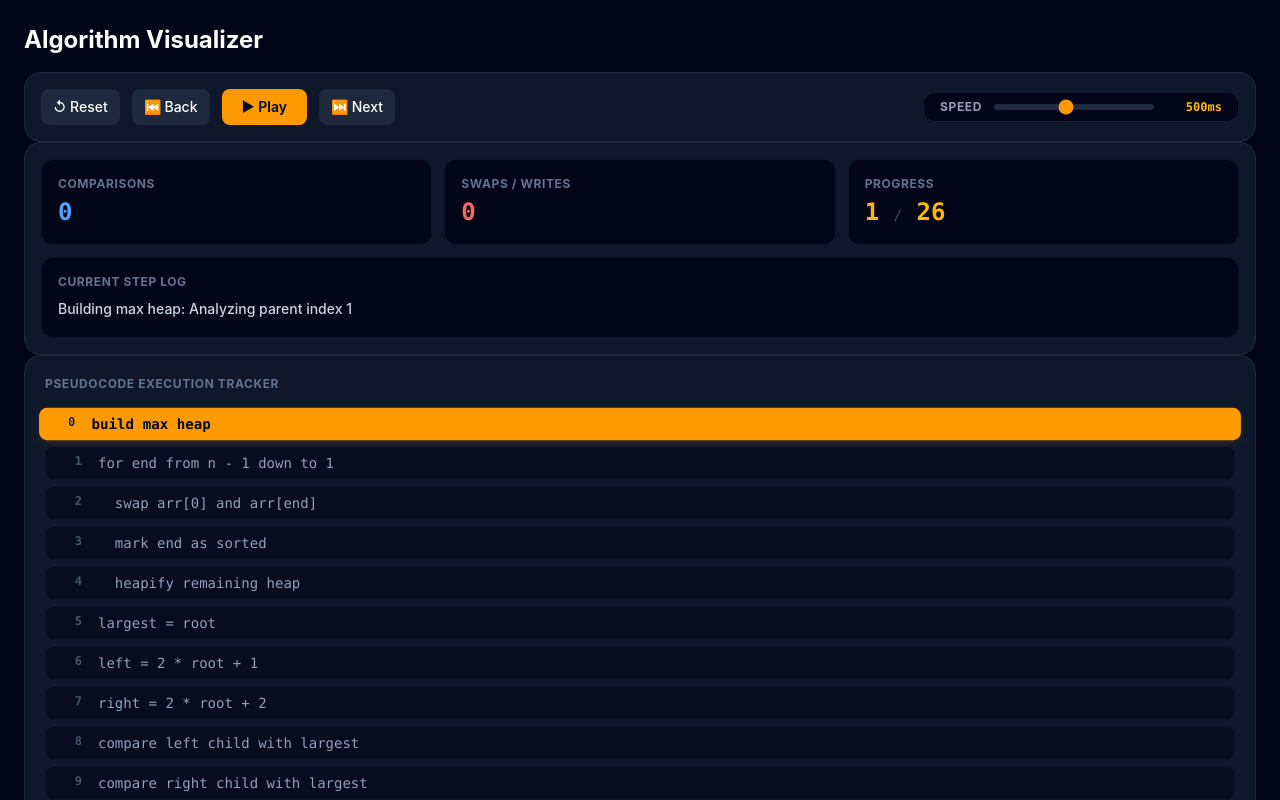
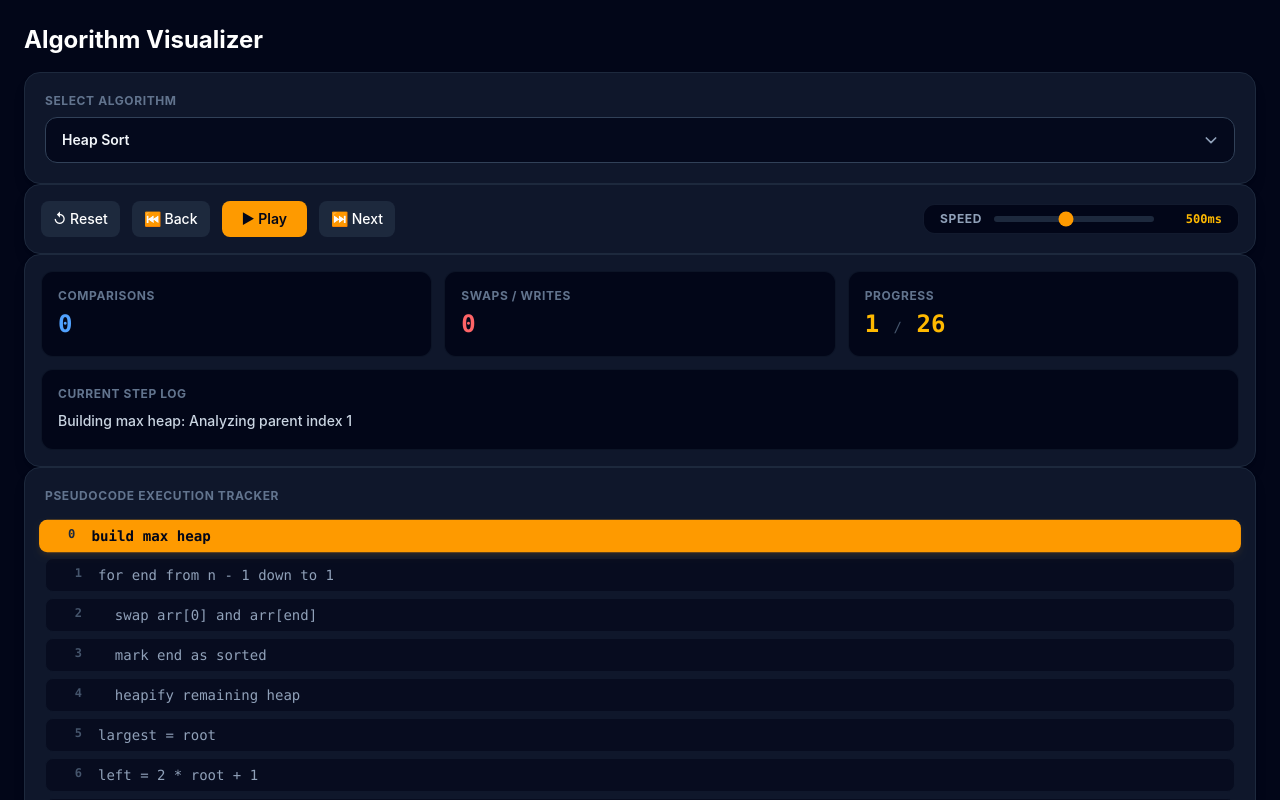
Before and after one commit to Sree-2607/Algorithm-Visualiser-and-Complexity-Analyser, a React (Vite) app: page / in a window 1280 px wide. Shown: the top 800 px of the page. Built offline with nearby package versions, Linux system fonts and the light colour scheme; the HTML template or start-up script is replaced by a standard one.

Commit message:
feat(UI): add Algorithm selection dropdown

```diff
--- a/src/App.tsx
+++ b/src/App.tsx
@@ -6,6 +6,8 @@ import { useStepPlayer } from './hooks/useStepPlayer'
 import Legend from './components/Legend'
 import StatsPanel from './components/StatsPanel'
 import PseudoCodePanel from './components/PseudocodePanel'
+import AlgoSelector from './components/AlgoSelector'
+import type { AlgorithmType } from './types'
 
 function App() {
   const input = [5, 3, 1, 4]
@@ -15,9 +17,17 @@ function App() {
 
   const player = useStepPlayer(input, steps, speed)
 
+  const [selectedAlgorithm, setSelectedAlgorithm] =
+  useState<AlgorithmType>('heapSort')
+
   return (
     <div className="min-h-screen bg-slate-950 p-6 text-white">
       <h1 className="mb-4 text-2xl font-bold">Algorithm Visualizer</h1>
+
+      <AlgoSelector
+        selectedAlgorithm={selectedAlgorithm}
+        onAlgorithmChange={setSelectedAlgorithm}
+      />
 
       <Controls
         isPlaying={player.isPlaying}
--- a/src/components/AlgoSelector.tsx
+++ b/src/components/AlgoSelector.tsx
@@ -0,0 +1,64 @@
+import type { AlgorithmType, AlgoSelectorProps } from '../types'
+
+const sortingAlgorithms: {
+  id: AlgorithmType
+  label: string
+}[] = [
+  { id: 'bubbleSort', label: 'Bubble Sort' },
+  { id: 'selectionSort', label: 'Selection Sort' },
+  { id: 'insertionSort', label: 'Insertion Sort' },
+  { id: 'mergeSort', label: 'Merge Sort' },
+  { id: 'quickSort', label: 'Quick Sort' },
+  { id: 'heapSort', label: 'Heap Sort' },
+]
+
+export default function AlgoSelector({
+  selectedAlgorithm,
+  onAlgorithmChange,
+}: AlgoSelectorProps) {
+  return (
+    <div className="rounded-2xl border border-slate-800 bg-slate-900 p-5 shadow-lg">
+      <label
+        htmlFor="algorithm-select"
+        className="mb-2 block text-xs font-bold uppercase tracking-wider text-slate-500 select-none"
+      >
+        Select Algorithm
+      </label>
+
+      {/* Relative container to wrap our appearance-none select and custom chevron icon */}
+      <div className="relative group">
+        <select
+          id="algorithm-select"
+          value={selectedAlgorithm}
+          onChange={(event) =>
+            onAlgorithmChange(event.target.value as AlgorithmType)
+          }
+          className="w-full appearance-none rounded-xl border border-slate-700 bg-slate-950/80 px-4 py-3 pr-10 text-sm font-semibold text-slate-100 outline-none transition-all cursor-pointer focus:border-amber-500 focus:ring-1 focus:ring-amber-500 group-hover:border-slate-600"
+        >
+          {sortingAlgorithms.map((algorithm) => (
+            <option
+              key={algorithm.id}
+              value={algorithm.id}
+              className="bg-slate-950 text-slate-200 font-medium py-2"
+            >
+              {algorithm.label}
+            </option>
+          ))}
+        </select>
+
+        {/* Custom Chevron Indicator */}
+        <div className="pointer-events-none absolute inset-y-0 right-0 flex items-center pr-4 text-slate-400 group-hover:text-slate-200 transition-colors">
+          <svg
+            className="h-4 w-4"
+            fill="none"
+            viewBox="0 0 24 24"
+            stroke="currentColor"
+            strokeWidth="2.5"
+          >
+            <path strokeLinecap="round" strokeLinejoin="round" d="M19 9l-7 7-7-7" />
+          </svg>
+        </div>
+      </div>
+    </div>
+  )
+}
--- a/src/types/index.ts
+++ b/src/types/index.ts
@@ -133,3 +133,8 @@ export type PseudoCodePanelProps = {
   lines: string[]
   activeLine: number | null
 }
+
+export type AlgoSelectorProps = {
+  selectedAlgorithm: AlgorithmType
+  onAlgorithmChange: (algorithm: AlgorithmType) => void
+}
```
